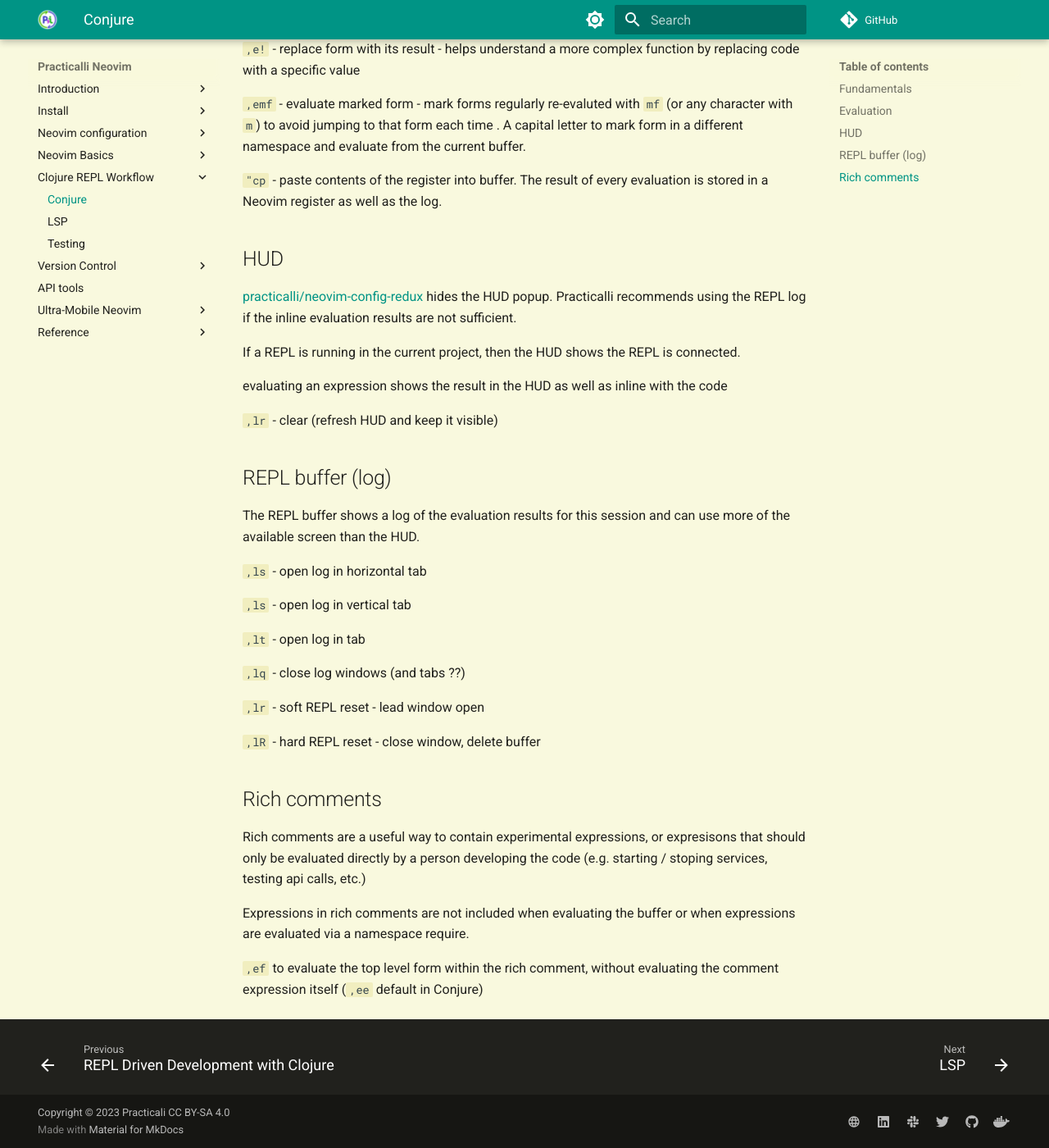
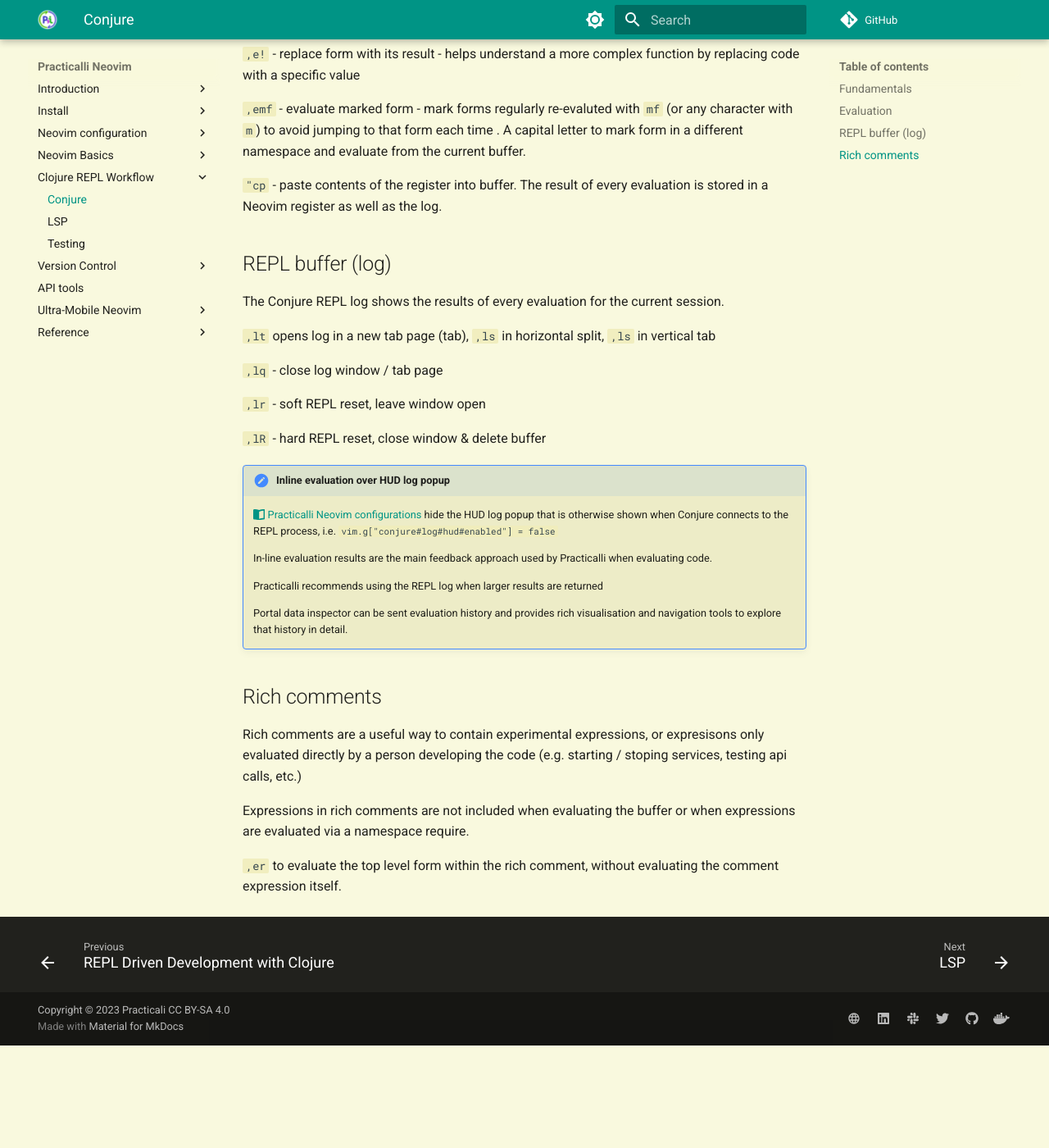
Before and after one commit to practicalli/neovim, an MkDocs documentation site: the page built from docs/repl-driven-development/conjure.md, in a window 1280 px wide and 1400 px high, scrolled down 1551 px. Shown: the whole window at 82% size. Built offline with MkDocs 1.6.1 and Material for MkDocs 9.7.7, drawn with Linux system fonts in a browser that asks for light colours; plug-ins that fetch from the network failed and are left out; comment, search, counter and statistics services are not loaded; after the commit the page ends 2826 px from its top, so only the background shows below that; some of the changed text lies outside the part shown.

Commit message:
repl: update evaluation keys and descriptions

````diff
--- a/docs/repl-driven-development/conjure.md
+++ b/docs/repl-driven-development/conjure.md
@@ -28,7 +28,7 @@
       ;; Interactive client REPL with nREPL server for Clojure Editor support
       :repl/basic
       {:extra-deps {nrepl/nrepl       {:mvn/version "1.0.0"}
-                    cider/cider-nrepl {:mvn/version "0.37.0"}}
+                    cider/cider-nrepl {:mvn/version "0.40.0"}}
        :main-opts  ["--main" "nrepl.cmdline"
                     "--middleware" "[cider.nrepl/cider-middleware]"
                     "--interactive"]}
@@ -36,7 +36,7 @@
       ;; Headless REPL with nREPL server for Clojure Editor support
       :repl/headless
       {:extra-deps {nrepl/nrepl       {:mvn/version "1.0.0"}
-                    cider/cider-nrepl {:mvn/version "0.37.0"}}
+                    cider/cider-nrepl {:mvn/version "0.40.0"}}
        :main-opts  ["--main" "nrepl.cmdline"
                     "--middleware" "[cider.nrepl/cider-middleware]"]}
     ```
@@ -49,21 +49,21 @@
 `,eb` to evaluate all the Clojure source code in the current buffer, or `,ef` to evaluate the current function.  The result is displayed inline until the cursor moves.  Open the REPL buffer to see larger results or a complete history.
 
 !!! INFO "Conjure School interative tutorial"
-    `:ConjureSchool` runs an interactive tutorial in Neovim, walking through the essential Conjure commands and key bindings
+    `:ConjureSchool` runs an interactive tutorial in Neovim, walking through the essential Conjure commands and key bindings. Use the commands provided to move through the guide or ++"j"++ / ++"k"++ to scroll through the guide content.
 
-!!! WARNING "Practicalli Neovim config replaces some key bindings"
+??? WARNING "Practicalli Neovim config replaces some key bindings"
     [practicalli/neovim-config-redux](https://github.com/practicalli/neovim-config-redux){target=_blank} replaces several key bindings to make them consistent with other Clojure editors
 
 
 ## Evaluation
 
-Clojure REPL workflow encourages code expressions to be evaluated as it is written, providing feedback to ensure expressions are returning the expected results (or to help learn what results a function returns).
+Clojure REPL workflow encourages code expressions to be evaluated as the are written, providing instant feedback to ensure expected results are returned (or learn the kind of results a function returns).
 
-`,eb` - evaluate current buffer - used after first starting the REPL to load in a whole namespace and any required namespaces, or to ensure all changes have been evaluated in the REPL
+`,eb` - evaluate current buffer - used after first starting the REPL to load in a whole namespace and any required namespaces. Use to ensure all changes have been evaluated in the REPL (except those within a `(comment )` form or otherwise commented)
+
+`,er` - evaluate top-level expression (root), ignoring a surrounding `(comment )` form to support the rich comments approach
 
 `,ee` - evaluate expression (from start of current form) - especially useful for nested forms
-
-`,ef` - evaluates top-level expression (`,er` is conjure defualt) - most common command
 
 `,ei` - interrupt evaluation (stop long running evaluations) - stop a long running evaluation
 
@@ -76,38 +76,32 @@
 `"cp` - paste contents of the register into buffer. The result of every evaluation is stored in a Neovim register as well as the log.
 
 
-## HUD
-
-[practicalli/neovim-config-redux](https://github.com/practicalli/neovim-config-redux){target=_blank} hides the HUD popup.  Practicalli recommends using the REPL log if the inline evaluation results are not sufficient.
-
-If a REPL is running in the current project, then the HUD shows the REPL is connected.
-
-evaluating an expression shows the result in the HUD as well as inline with the code
-
-`,lr` - clear (refresh HUD and keep it visible)
-
-
 ## REPL buffer (log)
 
-The REPL buffer shows a log of the evaluation results for this session and can use more of the available screen than the HUD.
+The Conjure REPL log shows the results of every evaluation for the current session.
 
-`,ls` - open log in horizontal tab
+`,lt` opens log in a new tab page (tab), `,ls` in horizontal split, `,ls` in vertical tab
 
-`,ls` - open log in vertical tab
+`,lq` - close log window / tab page
 
-`,lt` - open log in tab
+`,lr` - soft REPL reset, leave window open
 
-`,lq` - close log windows (and tabs ??)
+`,lR` - hard REPL reset, close window & delete buffer
 
-`,lr` - soft REPL reset - lead window open
+!!! HINT "Inline evaluation over HUD log popup"
+    [:fontawesome-solid-book-open: Practicalli Neovim configurations](https://practical.li/neovim/configuration/) hide the HUD log popup that is otherwise shown when Conjure connects to the REPL process, i.e. `vim.g["conjure#log#hud#enabled"] = false`
 
-`,lR` - hard REPL reset - close window, delete buffer
+    In-line evaluation results are the main feedback approach used by Practicalli when evaluating code.
+
+    Practicalli recommends using the REPL log when larger results are returned
+
+    Portal data inspector can be sent evaluation history and provides rich visualisation and navigation tools to explore that history in detail.
 
 
 ## Rich comments
 
-Rich comments are a useful way to contain experimental expressions, or expresisons that should only be evaluated directly by a person developing the code (e.g. starting / stoping services, testing api calls, etc.)
+Rich comments are a useful way to contain experimental expressions, or expresisons only evaluated directly by a person developing the code (e.g. starting / stoping services, testing api calls, etc.)
 
 Expressions in rich comments are not included when evaluating the buffer or when expressions are evaluated via a namespace require.
 
-`,ef` to evaluate the top level form within the rich comment, without evaluating the comment expression itself (`,ee` default in Conjure)
+`,er` to evaluate the top level form within the rich comment, without evaluating the comment expression itself.
````
